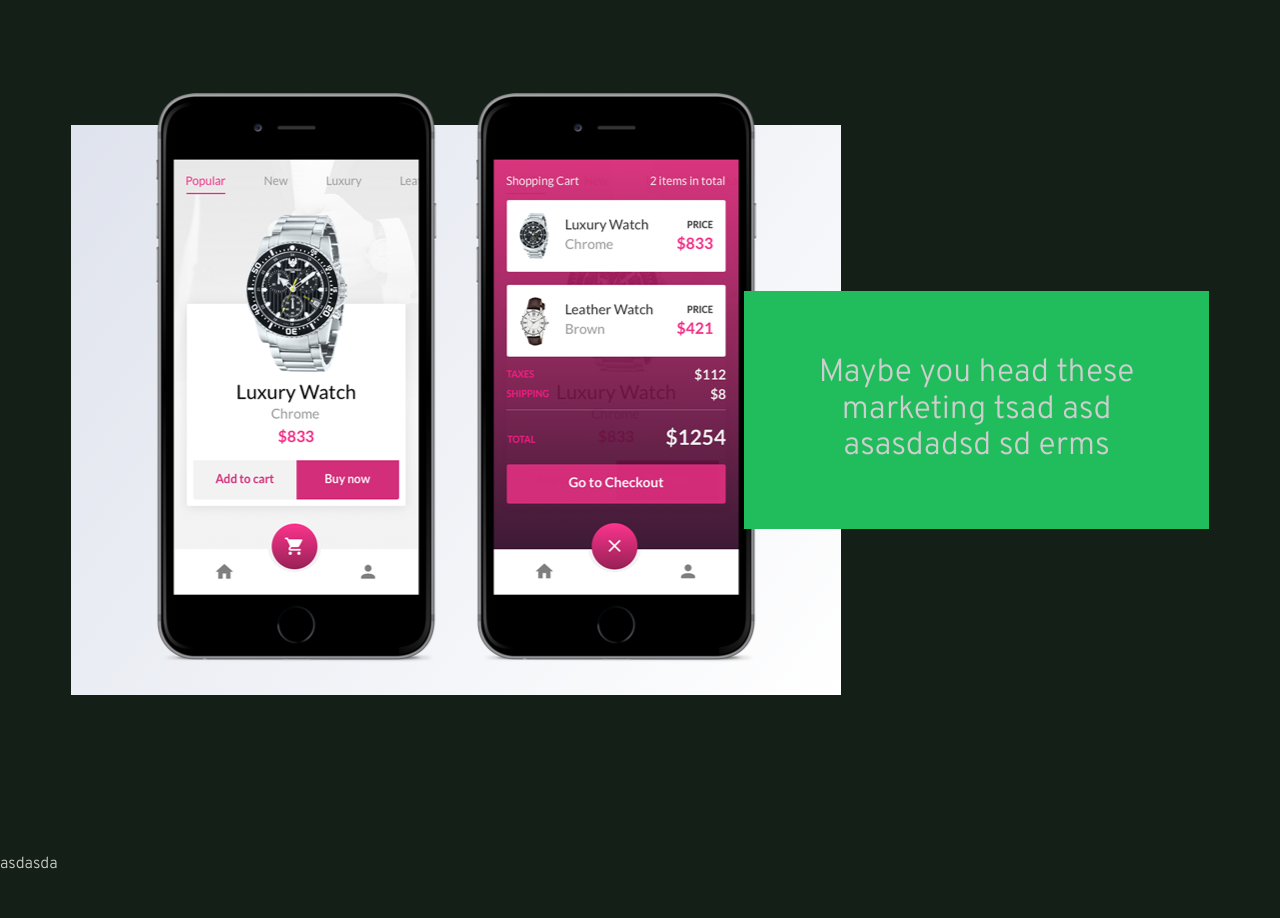
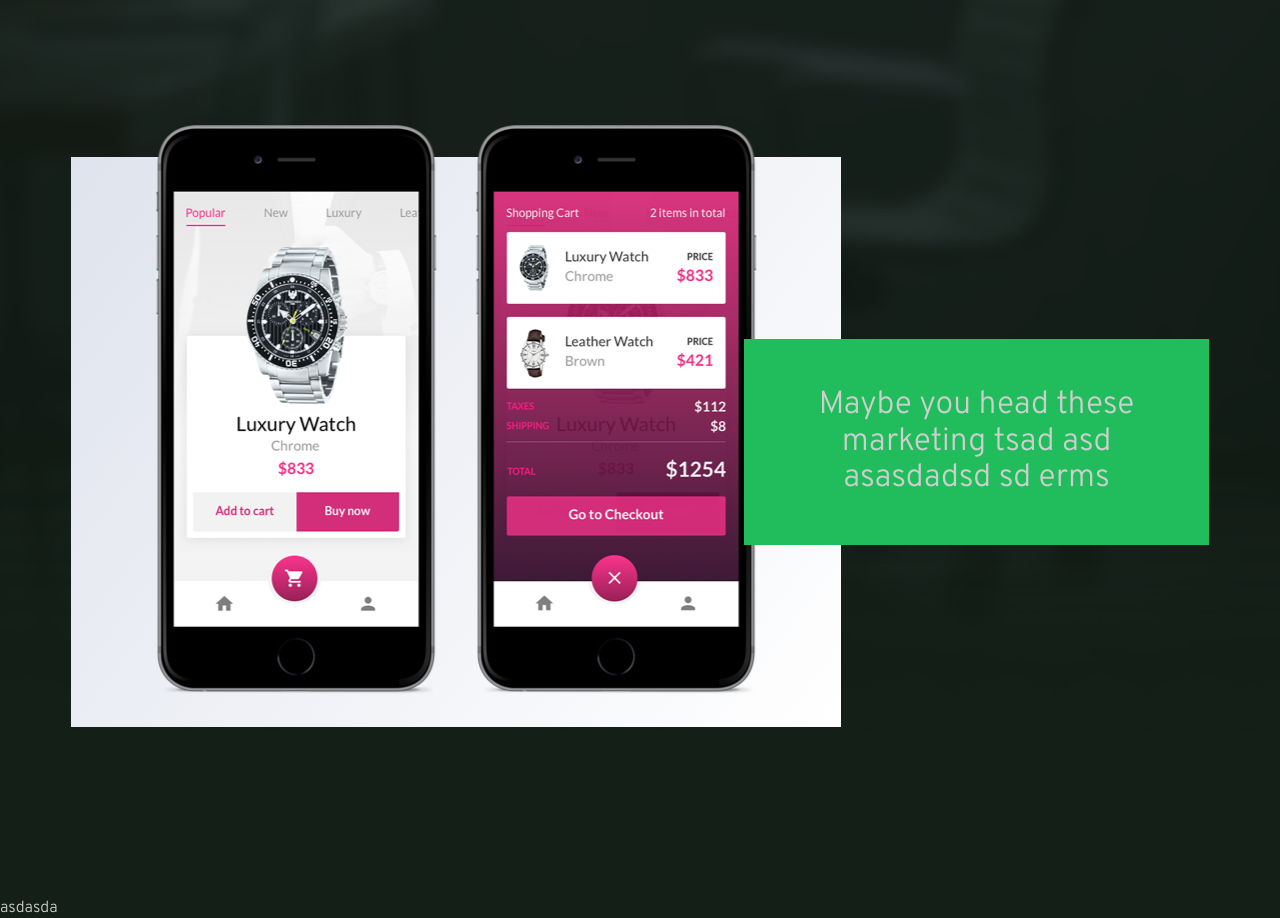
Before and after one commit to aleksiliukkonen/Portfolio-v2, a website: page index.html in a window 1280 px wide. Shown: the part 2181-3099 px from the top of the page. Before the commit the page ends 3055 px from the top, so only its background shows below. Drawn offline with nearby package versions, Linux system fonts and the light colour scheme; files that its build step writes are made by us from their sources.

Commit message:
Add bg image to works section

```diff
--- a/index.html
+++ b/index.html
@@ -43,7 +43,9 @@
 	</div>
 </section>
 
-<section class="works">
+<section class="works__container">
+
+<div class="works">
 
 	<div class="food">
 		<img class="works__shot" src="../img/food_collasion.gif">
@@ -59,6 +61,8 @@
 		<img class="works__shot" src="../img/watch.png">
 		<span class="works__description"> Maybe you head these marketing tsad asd asasdadsd sd erms </span>
 	</div>
+
+</div>
 
 </section>
 
--- a/sass/_works.sass
+++ b/sass/_works.sass
@@ -1,3 +1,7 @@
+.works__container
+	background: url('../img/works_bg.png') no-repeat center center
+	background-size: cover
+
 .food, .adventure, .watch
 	margin-bottom: 10em
 	max-width: 770px
@@ -12,6 +16,7 @@
 
 .watch
 	clear: right
+	margin-bottom: 0
 
 .adventure .works__description
 	left: -11.5em
@@ -19,7 +24,7 @@
 .works
 	max-width: 1170px
 	margin: 140px auto
-	padding: 0 1em
+	padding: 2em 1em
 
 	&__shot
 		max-width: 100%
@@ -31,7 +36,7 @@
 		right: -11.5em
 		max-width: 465px
 		text-align: center
-		padding: 2em 1em
+		padding: 1.5em 1em
 		background-color: $primary-color
 		font-size: 2rem
 
```
Also changed, not shown: img/works_bg.png (added).
